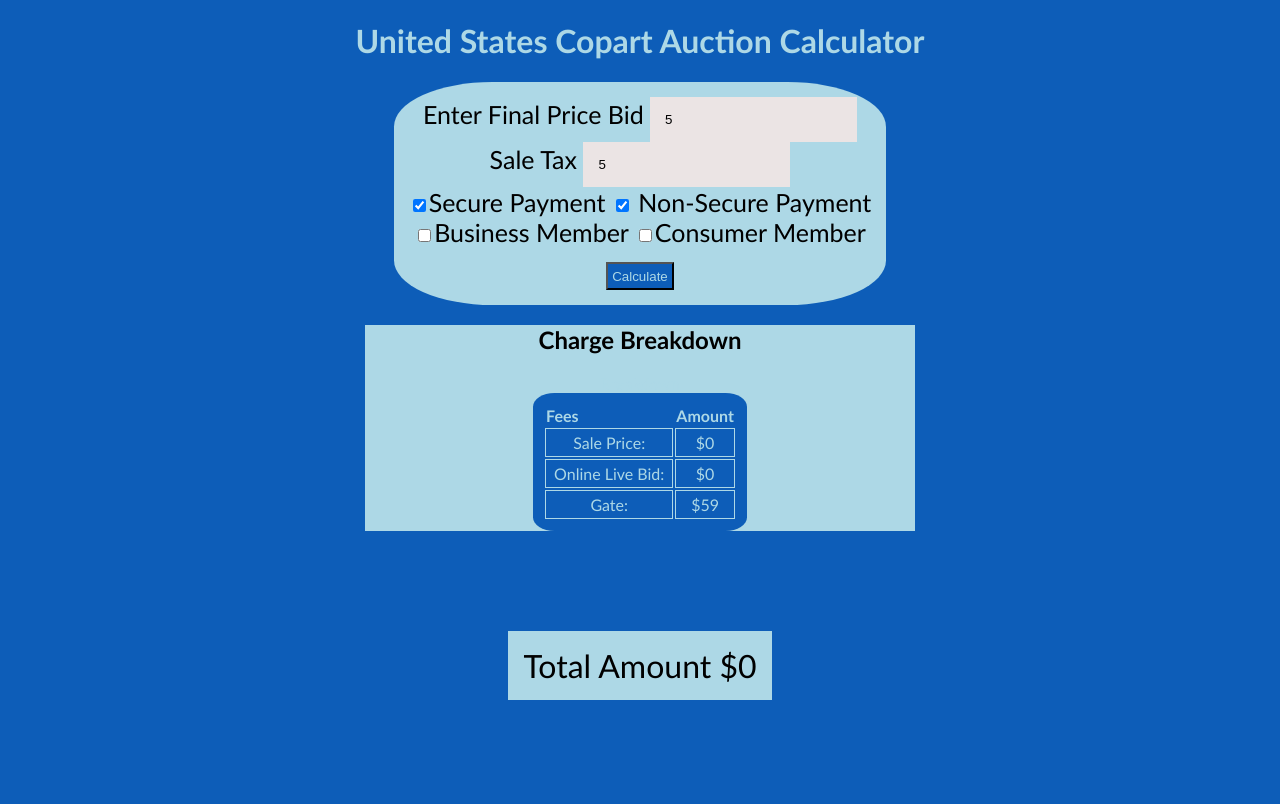
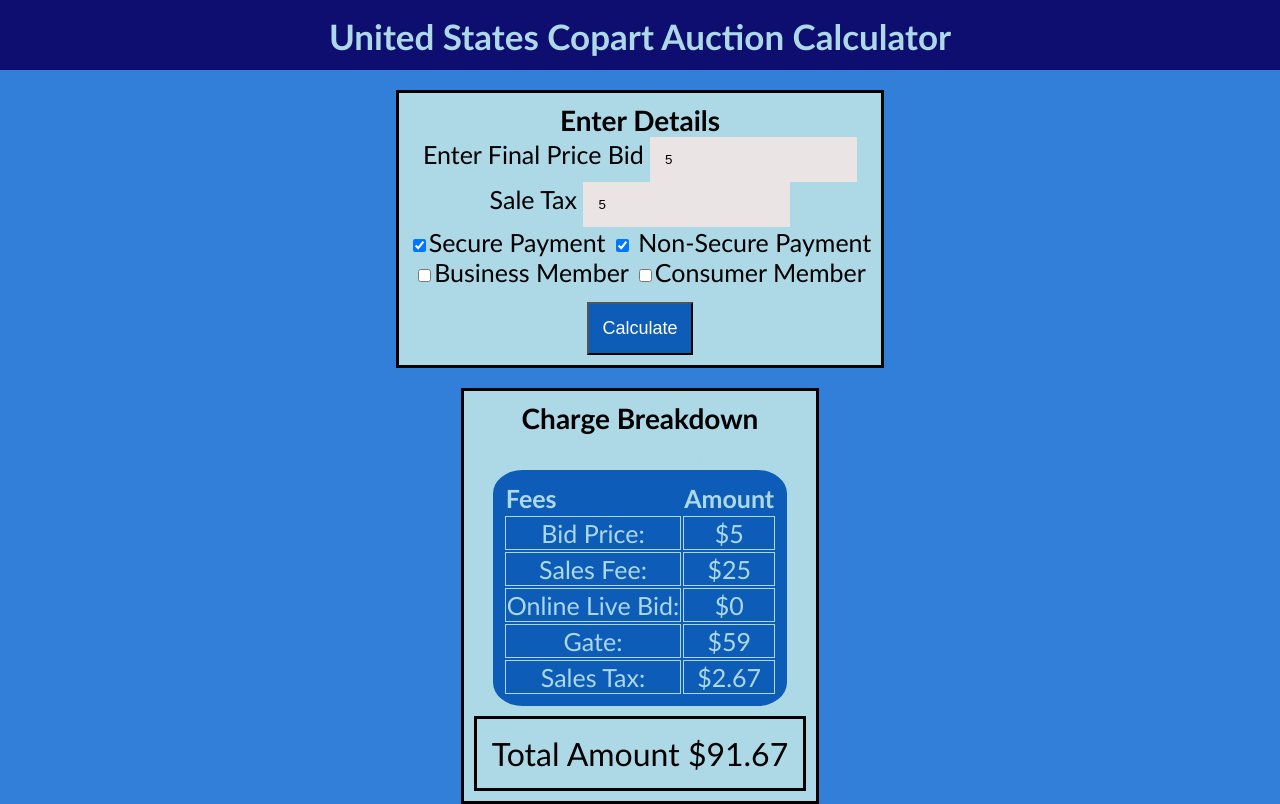
Before and after one commit to adev-exe/Auction-Calculator, a plain HTML site: page index.html in a window 1280 px wide. Both pictures are taken after typing "5", "5" into the empty fields and a click on the button "Calculate". Drawn offline with Linux system fonts and the light colour scheme.

Commit message:
UI changes, JS Fixed

```diff
--- a/index.html
+++ b/index.html
@@ -12,6 +12,7 @@
 <body>
 
     <div class="calc_container">
+        <h2>Enter Details</h2>
         <label for="price">Enter Final Price Bid</label>
         <input type="number" id="userPrice" placeholder="Price"><br>
 
@@ -24,10 +25,10 @@
         <input id="bus-Mem" type="checkbox">Business Member</input>
         <input id="con-Mem" type="checkbox">Consumer Member</input><br>
 
-        <button id="calcBtn" type="button">Calculate</button>
+        <button id="calcBtn" type="button" onclick="calculate_final_price()">Calculate</button>
     </div>
 
-    <div class="info-sec">
+    <div class="charge_breakdown">
         <h2> Charge Breakdown </h2>
         <table>
             <caption>Breakdown</caption>
@@ -36,8 +37,12 @@
                 <th id="amount">Amount</th>
             </tr>
             <tr>
-                <td>Sale Price:</td>
-                <td id="salePriceFee">$0</td>
+                <td>Bid Price:</td>
+                <td id="bidPrice">$0</td>
+            </tr>
+            <tr>
+                <td>Sales Fee:</td>
+                <td id="salesFee">$0</td>
             </tr>
             <tr>
                 <td>Online Live Bid: </td>
@@ -47,15 +52,20 @@
                 <td>Gate:</td>
                 <td id="gateFee">$59</td>
             </tr>
+            <tr>
+                <td>Sales Tax:</td>
+                <td id="salesTax">$0</td>
+            </tr>
         </table>
+        <div class="displayPrice">
+
+        <label>Total Amount</label>
+        <label id="finalPriceId">$0</label>
+
+    </div>
     </div>
 
-    <div class="displayPrice">
 
-        <label>Total Amount</label>
-        <label id="finalPrice">$0</label>
-
-    </div>
 
     <script type="text/javascript" src="script.js"></script>
 
--- a/script.js
+++ b/script.js
@@ -1,10 +1,18 @@
-const FEE_GATE = 59
-let bid_price = document.getElementById("userPrice").value;
+const FEE_GATE = 59;
+let bid_price = 0
 let final_price = 0
+let sales_tax_amount = 0
 let sales_tax = 0.03
 let fee_payment_method = 0
 let fee_internet_bid = 0
 let total_fees = 0
+
+// HTML ELEMENTS //
+let display_final = document.getElementById("finalPriceId");
+let display_bidPrice = document.getElementById("bidPrice");
+let display_salesFee = document.getElementById("salesFee");
+let display_liveBidFee = document.getElementById("liveBidFee");
+let display_tax = document.getElementById("salesTax");
 
 const BID_FEES = [
   25, 25,
@@ -71,7 +79,7 @@ const PRICES = [
 ];
 
 
-function get_payment_fee(bid_price) {
+function get_payment_fee() {
   for (var i = 0; i < BID_FEES.length; i++) {
     if (bid_price >= PRICES[i] && bid_price < PRICES[i + 1]) {
       fee_payment_method = BID_FEES[i];
@@ -81,26 +89,63 @@ function get_payment_fee(bid_price) {
   if (bid_price >= 5000) {
     fee_payment_method = bid_price * .15
   }
+
+  return fee_payment_method
 }
 
-function calculate_final_price(bid_price) {
-  get_payment_fee(bid_price)
-  // console.log(fee_payment_method)
-  // console.log(bid_price)
+function calculate_final_price() {
+  bid_price = document.getElementById("userPrice").value;
+  bid_price = parseInt(bid_price)
+  get_payment_fee()
+
   total_fees = FEE_GATE + fee_payment_method + fee_internet_bid + bid_price;
-  // console.log(total_fees)
-  final_price = (total_fees * .03) + total_fees;
+  console.log("FEE_GATE=" + FEE_GATE)
+  console.log("fee_payment_method=" +fee_payment_method)
+  console.log("fee_internet_bid="+fee_internet_bid)
+  console.log("bid price=" + bid_price)
+
+  console.log("TOTAL = " + total_fees)
+  sales_tax_amount = total_fees * sales_tax
+  final_price = total_fees + sales_tax_amount
   final_price = (Math.round(final_price * 100) / 100).toFixed(2);
+
+  console.log(final_price)
+
+  updateFields()
   return final_price;
 }
 
-function print(){
-
-  alert(bid_price + " " + final_price)
+function isNumber(field){
+  if(isNaN(field)){
+    return true;
+  }
 }
 
-document.getElementById("calcBtn").addEventListener("click", function(){
-   bid_price = document.getElementById("userPrice").value;
-  final_price = calculate_final_price(bid_price)
-   print()
-});
+function updateFields(){
+
+  if(!isNumber(final_price)){
+    display_final.innerHTML = "$" + final_price
+  }
+
+  if(!isNumber(bid_price)){
+    display_bidPrice.innerHTML = "$" + bid_price
+  }
+
+  if(!isNumber(fee_payment_method)){
+    display_salesFee.innerHTML = "$" + fee_payment_method
+  }
+
+  if(!isNumber(fee_internet_bid)){
+    display_liveBidFee.innerHTML = "$" + fee_internet_bid
+  }
+
+  if(!isNumber(sales_tax_amount)){
+    display_tax.innerHTML = "$" + sales_tax_amount
+  }
+
+}
+
+// document.getElementById("calcBtn").addEventListener("click", function(){
+//    bid_price = document.getElementById("userPrice").value;
+
+// });
--- a/style.css
+++ b/style.css
@@ -1,18 +1,31 @@
 body {
-    background-color:#0d5db8;
+    background-color:#317fd8;
     font-family: 'Gill Sans', 'Gill Sans MT', Calibri, 'Trebuchet MS', sans-serif;
     color: black;
     text-align: center;
+    margin: 0;
+    padding: 0
 }
-
 
 h1 {
     text-align: center;
     color: lightblue;
+    background-color: rgb(14, 14, 112);
+    padding: 15px;
+    /*position: relative;
+    margin-top: -10px;
+    width: 100%; */
+    height: 40px;
+    margin: 0 auto;
+    font-size: 35px;
 }
 
 h2 {
     text-align: center;
+    font-size: 28px;
+    padding: 0px;
+    margin-top: 0%;
+    margin-bottom: 0%;
 }
 
 .calc_container {
@@ -20,11 +33,14 @@ h2 {
     color: black;
     position: relative;
     font-size: 25px;
-    padding: 15px;
+    margin-top: 15px;
+    padding: 10px;
     height: fit-content;
     width: fit-content;
-    border-radius: 20%;
+    /* border-radius: 20%; */
+    border-style: solid;
     margin: auto;
+    margin-top: 20px;
 }
 
 input {
@@ -34,25 +50,32 @@ input {
     border-color: black solid;
 }
 
-
-.info-sec {
+.charge_breakdown {
+    position: relative;
     background-color:lightblue;
+    border-style: solid;
     position: relative;
+    height: fit-content;
+    width: fit-content;
+    padding: 10px;
     margin: auto;
-    width: 550px;
+    margin-top: 20px;
 
 }
 
 table {
+    position: relative;
     background-color: #0d5db8;
     padding: 10px;
     margin-left: auto;
     margin-right: auto;
+    margin-top: 5px;
     position: relative;
     border-radius: 10%;
     color: lightblue;
-    margin-top: 15px;
-    margin-bottom: 100px;
+    /* margin-top: 5px; */
+    margin-bottom: 10px;
+    font-size: 25px;
 
 }
 
@@ -62,8 +85,7 @@ table th {
 
 table td {
     border: 1px solid lightblue;
-    padding: 4px 8px;
-
+    /* padding: 4px 8px; */
 }
 
 .displayPrice {
@@ -73,17 +95,18 @@ table td {
     font-size: 32px;
     color: black;
     width: fit-content;
-
+    border-style: solid;
+    /* font-weight: 100; */
+    position: relative;
 
 }
 
 #calcBtn{
     background-color: #0d5db8;
-    color: lightblue;
-    padding: 1%;
+    font-size: large;
+    color: rgb(255, 255, 255);
+    padding: 3%;
     margin-top: 15px;
     position: relative;
     border-radius: 0in;
-
-
 }
```
